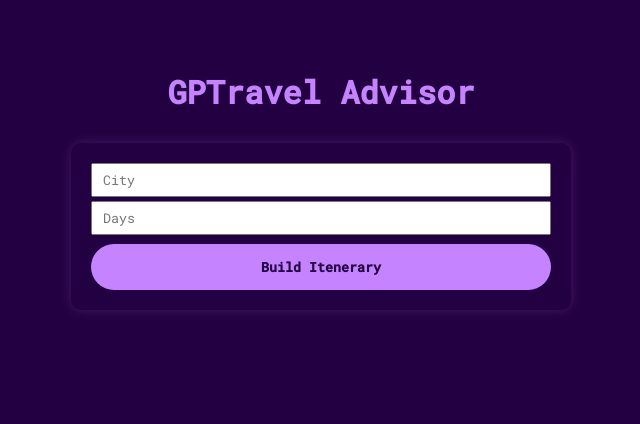
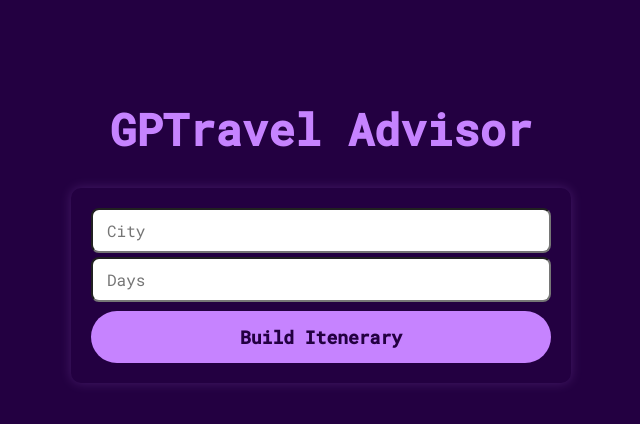
Before and after one commit to FiveMachine/GPT-TravelApp, a Next.js app: page / in a window 1280 px wide. Shown: the top 424 px of the page, without its empty margins (319-959 px from the left). Built offline with nearby package versions, Linux system fonts and the light colour scheme.

Commit message:
updated css

```diff
--- a/app/globals.css
+++ b/app/globals.css
@@ -91,6 +91,7 @@ input {
   font-weight: bold;
   border-radius: 50px;
   transition: all .35s;
+  font-size: 18px;
 }
 
 .input-button:hover {
--- a/app/page.tsx
+++ b/app/page.tsx
@@ -105,14 +105,17 @@ export default function Home() {
 const styles = {
   header: {
     textAlign: 'center' as 'center',
-    marginTop: '50px',
-    color: '#c683ff'
+    marginTop: '80px',
+    color: '#c683ff',
+    fontSize: '44px'
   },
   input: {
-    padding: '6px 10px',
+    padding: '10px 14px',
     marginBottom: '4px',
     outline: 'none',
-    width: '100%'
+    fontSize: '16px',
+    width: '100%',
+    borderRadius: '8px'
   },
   container: {
     padding: '20px',
```
